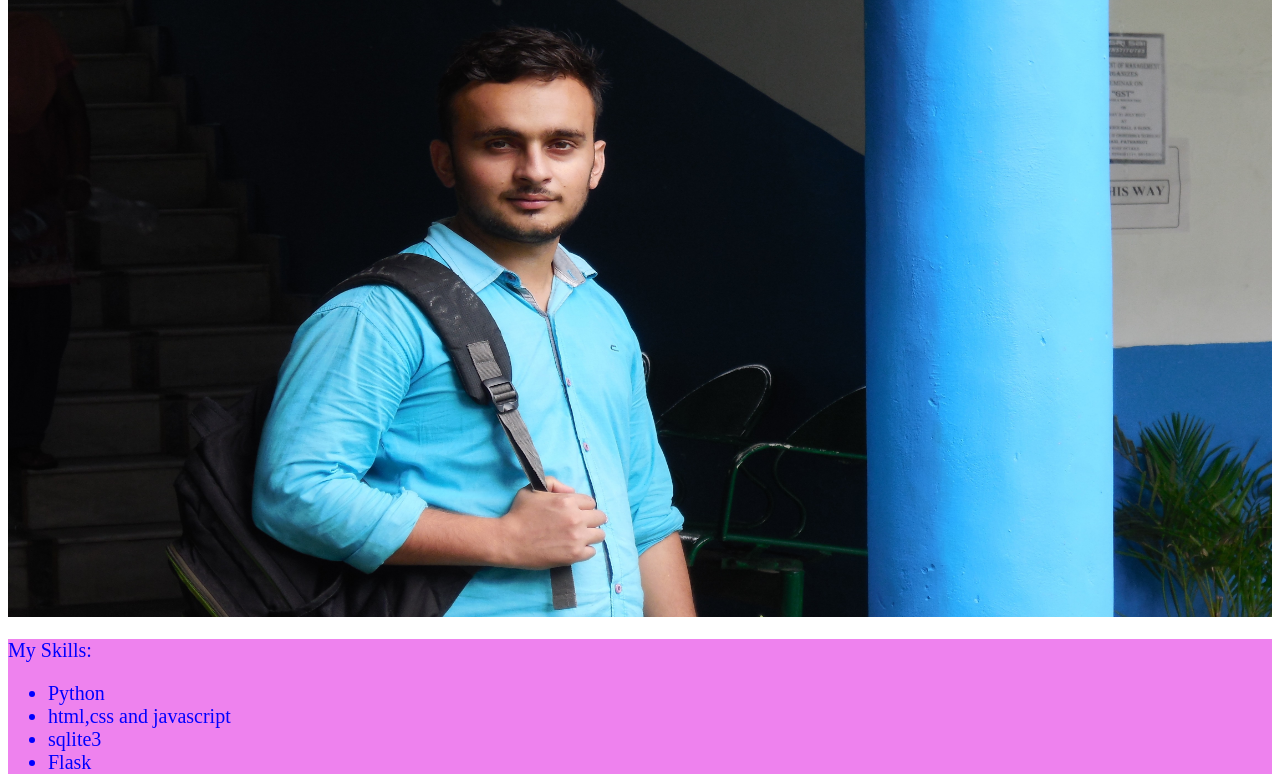
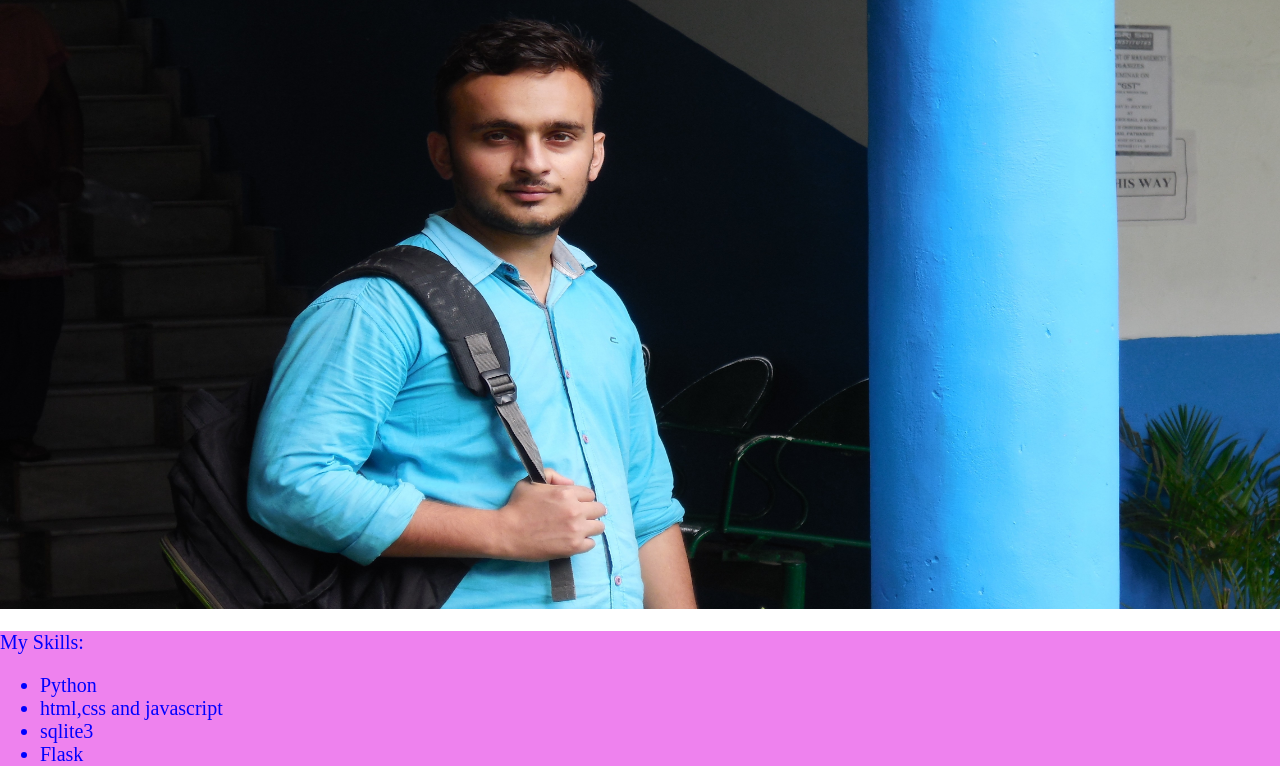
Before and after one commit to CodemodeCo/1rjun.io, a plain HTML site: page index.html in a window 1280 px wide. Shown: the part 88-870 px from the top of the page. Drawn offline with Linux system fonts and the light colour scheme.

Commit message:
removed margin

```diff
--- a/index.css
+++ b/index.css
@@ -1,3 +1,7 @@
+body,html{
+	margin: 0;
+	padding: 0
+}
 h1{
 	text-align: center;
 	background-color: skyblue;
```
